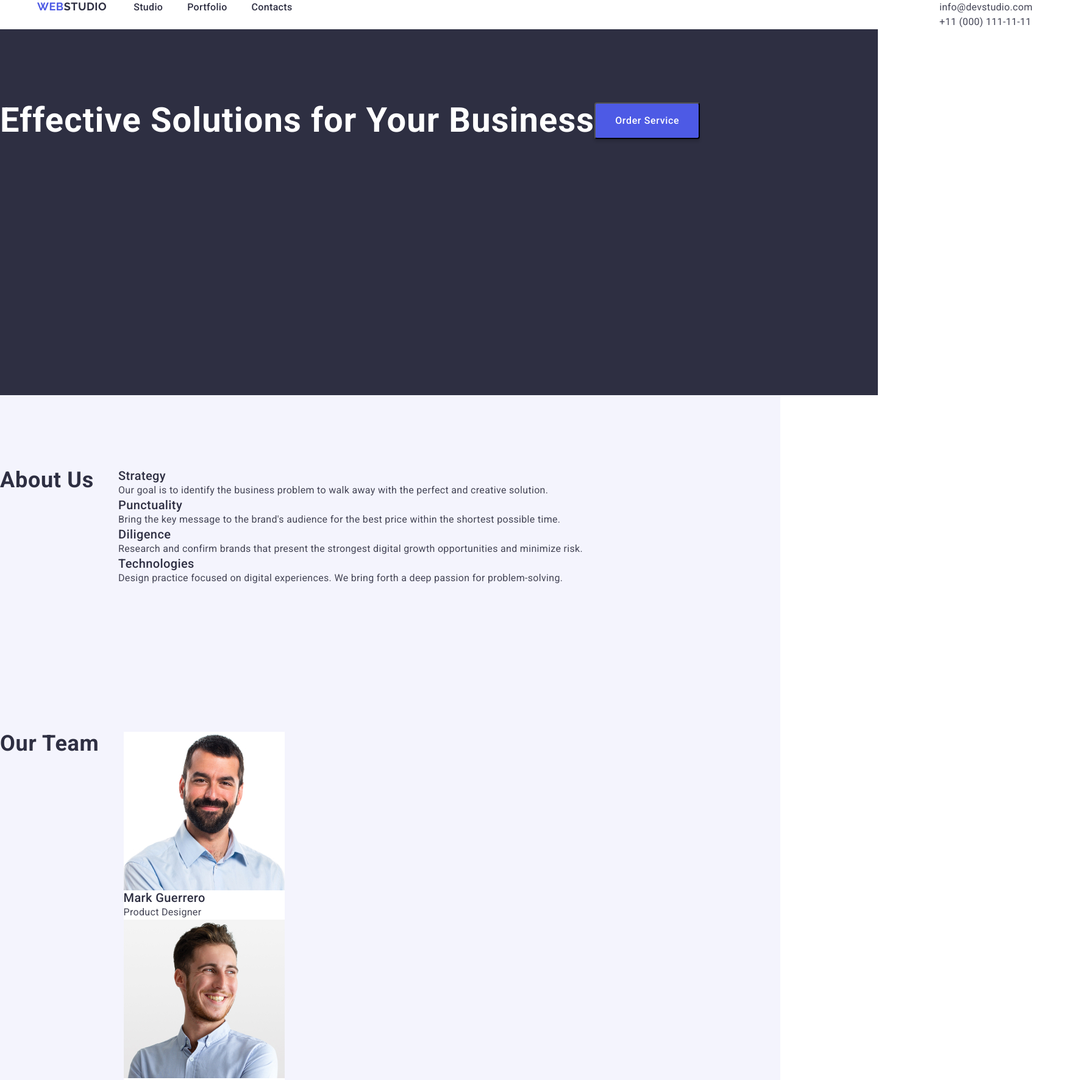
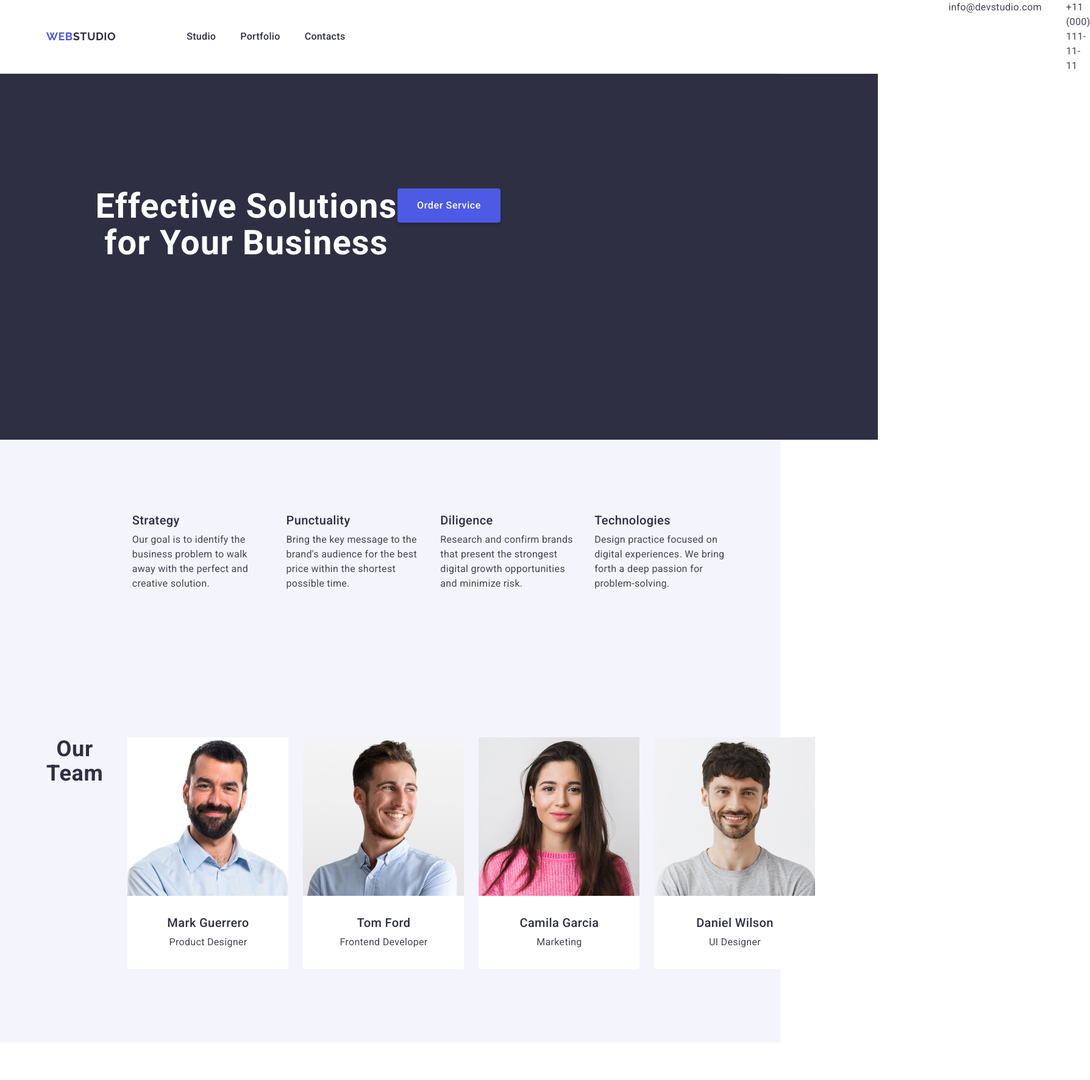
Before and after one commit to genvarius79/goit-markup-hw-03, a plain HTML site: page index.html in a window 1280 px wide. Shown: the top 1771 px of the page at 61% size, 1788 px wide, since content can reach past the window. Drawn offline with nearby package versions, Linux system fonts and the light colour scheme.

Commit message:
change-error2

```diff
--- a/css/styles.css
+++ b/css/styles.css
@@ -63,10 +63,9 @@ button {
 
 .container {
   width: 1158px;
-  padding-left: 0;
-  padding-right: 0;
-  margin-left: 0;
-  margin-right: 0;
+  padding-left: 15px;
+  padding-right: 15px;
+  margin: 0 auto;
   box-sizing: border-box;
   align-self: center;
   display: flex;
@@ -84,6 +83,7 @@ button {
   justify-content: center;
   align-items: center;
   flex-shrink: 0;
+  border-bottom: 1px solid #e7e9fc;
 }
 .top-line-header {
   flex-shrink: 0;
@@ -93,11 +93,14 @@ button {
 .navigation {
   width: 1440px;
   flex-shrink: 0;
+  display: flex;
+  align-items: center;
 }
 .logo {
   display: inline-flex;
   align-items: center;
   flex-shrink: 0;
+  margin-right: 76px;
 
   color: #4d5ae5;
   font-family: Raleway, sans-serif;
@@ -116,7 +119,7 @@ button {
   color: #2e2f42;
 }
 .nav-bar {
-  display: inline-flex;
+  display: flex;
   align-items: flex-start;
   gap: 40px;
   margin-top: 24;
@@ -131,6 +134,8 @@ button {
   line-height: 1.5;
   color: #2e2f42;
   letter-spacing: 0.02em;
+  padding-top: 24px;
+  padding-bottom: 24px;
 }
 .nav-links:hover,
 .nav-links:focus {
@@ -138,6 +143,10 @@ button {
 }
 .addr {
   font-style: normal;
+}
+.addr-list {
+  display: flex;
+  gap: 40px;
 }
 .contacts {
   color: #434455;
@@ -158,6 +167,8 @@ button {
   width: 1440px;
   height: 600px;
   flex-shrink: 0;
+  padding-top: 188px;
+  padding-bottom: 188px;
 }
 .hero-title {
   color: #ffffff;
@@ -166,12 +177,17 @@ button {
   line-height: 1.07;
   text-align: center;
   letter-spacing: 0.02em;
+  max-width: 496px;
 }
 .btn {
   display: inline-flex;
   padding: 16px 32px;
   align-items: flex-start;
   gap: 10px;
+  display: block;
+  min-width: 169px;
+  height: 56px;
+  border: none;
 
   border-radius: 4px;
   background: #4d5ae5;
@@ -196,6 +212,19 @@ button {
 .about-as {
   background-color: #f4f4fd;
 }
+.about-as-list {
+  display: flex;
+  gap: 24px;
+}
+.about-list-elements {
+  width: calc((100% - 72px) / 4);
+}
+.heder-two-hidden {
+  visibility: hidden;
+}
+.heder-three-about {
+  margin-bottom: 8px;
+}
 /* =======   End About Us   ================================== */
 
 /* +++++++++++++++   Our Team   ++++++++++++++++++++++++++++++ */
@@ -205,6 +234,26 @@ button {
 }
 .image-box {
   background: #ffffff;
+  width: calc((100% - 72px) / 4);
+  border-radius: 0px 0px 4px 4px;
+}
+.heder-two-team {
+  margin-bottom: 72px;
+}
+.our-team-list {
+  display: flex;
+  gap: 24px;
+}
+.name-team {
+  padding-top: 32px;
+  padding-bottom: 32px;
+}
+.heder-thee-team {
+  text-align: center;
+  margin-bottom: 8px;
+}
+.description-teams {
+  text-align: center;
 }
 /* ==========  End Our Team  =============================== */
 
@@ -214,6 +263,22 @@ button {
   border-left: 1px solid #e7e9fc;
   border-bottom: 1px solid #e7e9fc;
   background: #ffffff;
+  padding: 32px 16px;
+}
+.portfolio-list {
+  display: flex;
+  flex-wrap: wrap;
+  column-gap: 24px;
+  row-gap: 48px;
+}
+.our-portfolio-items {
+  width: calc((100% - 48px) / 3);
+}
+.heder-two-portf {
+  margin-bottom: 72px;
+}
+.heder-three-portf {
+  margin-bottom: 8px;
 }
 /* ============End Our Portfolio=========================== */
 
@@ -221,6 +286,8 @@ button {
 
 .page-footer {
   background: #2e2f42;
+  padding-top: 100px;
+  padding-bottom: 100px;
 }
 .footer-description {
   color: #f4f4fd;
@@ -232,4 +299,8 @@ button {
 .logo-footer-spn {
   color: #f4f4fd;
 }
+.logo-footer {
+  display: inline-block;
+  margin-bottom: 16px;
+}
 /* ============   End Footer   =============================== */
--- a/index.html
+++ b/index.html
@@ -29,7 +29,7 @@
         </ul>
       </nav>
       <address class="addr">
-        <ul class="list">
+        <ul class="addr-list list">
           <li>
             <a href="mailto:info@devstudio.com" class="contacts link">info@devstudio.com</a>
           </li>
@@ -58,31 +58,31 @@
 
     <section class="about-as section">
       <div class="container">
-        <h2 class="head-two">About Us</h2>
-        <ul class="list">
-          <li>
-            <h3 class="head-three">Strategy</h3>
+        <h2 class="head-two heder-two-hidden">About Us</h2>
+        <ul class="about-as-list list">
+          <li class="about-list-elements">
+            <h3 class="head-three heder-three-about">Strategy</h3>
             <p class="descripsion">
               Our goal is to identify the business problem to walk away with
               the perfect and creative solution.
             </p>
           </li>
-          <li class="list">
-            <h3 class="head-three">Punctuality</h3>
+          <li class="about-list-elements">
+            <h3 class="head-three heder-three-about">Punctuality</h3>
             <p class="descripsion">
               Bring the key message to the brand's audience for the best price
               within the shortest possible time.
             </p>
           </li>
-          <li class="list">
-            <h3 class="head-three">Diligence</h3>
+          <li class="about-list-elements">
+            <h3 class="head-three heder-three-about">Diligence</h3>
             <p class="descripsion">
               Research and confirm brands that present the strongest digital
               growth opportunities and minimize risk.
             </p>
           </li>
-          <li class="list">
-            <h3 class="head-three">Technologies</h3>
+          <li class="about-list-elements">
+            <h3 class="head-three heder-three-about">Technologies</h3>
             <p class="descripsion">
               Design practice focused on digital experiences. We bring forth a
               deep passion for problem-solving.
@@ -97,27 +97,35 @@
 
     <section class="our-team section">
       <div class="container">
-        <h2 class="head-two">Our Team</h2>
-        <ul class="list">
+        <h2 class="head-two heder-two-team">Our Team</h2>
+        <ul class="our-team-list list">
           <li class="image-box">
             <img src="./images/coworker_1.jpg" alt="Mark Guerrero" width="264" height="260" />
-            <h3 class="head-three">Mark Guerrero</h3>
-            <p class="descripsion">Product Designer</p>
+            <div class="name-team">
+              <h3 class="head-three heder-thee-team">Mark Guerrero</h3>
+              <p class="descripsion description-teams">Product Designer</p>
+            </div>
           </li>
           <li class="image-box">
             <img src="./images/coworker_2.jpg" alt="Tom Ford" width="264" height="260" />
-            <h3 class="head-three">Tom Ford</h3>
-            <p class="descripsion">Frontend Developer</p>
+            <div class="name-team">
+              <h3 class="head-three heder-thee-team">Tom Ford</h3>
+              <p class="descripsion description-teams">Frontend Developer</p>
+            </div>
           </li>
           <li class="image-box">
             <img src="./images/coworker_3.jpg" alt="Camila Garcia" width="264" height="260" />
-            <h3 class="head-three">Camila Garcia</h3>
-            <p class="descripsion">Marketing</p>
+            <div class="name-team">
+              <h3 class="head-three heder-thee-team">Camila Garcia</h3>
+              <p class="descripsion description-teams">Marketing</p>
+            </div>
           </li>
           <li class="image-box">
             <img src="./images/coworker_4.jpg" alt="Daniel Wilson" width="264" height="260" />
-            <h3 class="head-three">Daniel Wilson</h3>
-            <p class="descripsion">UI Designer</p>
+            <div class="name-team">
+              <h3 class="head-three heder-thee-team">Daniel Wilson</h3>
+              <p class="descripsion description-teams">UI Designer</p>
+            </div>
           </li>
         </ul>
       </div>
@@ -128,47 +136,47 @@
 
     <section class="our-portfolio section">
       <div class="container">
-        <h2 class="head-two">Our Portfolio</h2>
-        <ul class="list">
+        <h2 class="head-two heder-two-portf">Our Portfolio</h2>
+        <ul class="portfolio-list list">
           <li class="our-portfolio-items">
             <img src="./images/banking-app.jpg" alt="Banking App" width="360" height="300" />
             <div class="card-content">
-              <h3 class="head-three">Banking App</h3>
+              <h3 class="head-three heder-three-portf">Banking App</h3>
               <p class="descripsion">App</p>
             </div>
           </li>
           <li class="our-portfolio-items">
             <img src="./images/cashless-payment.jpg" alt="Cashless Payment" width="360" height="300" />
             <div class="card-content">
-              <h3 class="head-three">Cashless Payment</h3>
+              <h3 class="head-three heder-three-portf">Cashless Payment</h3>
               <p class="descripsion">Marketing</p>
             </div>
           </li>
           <li class="our-portfolio-items">
             <img src="./images/meditation-app.jpg" alt="Meditation App" width="360" height="300" />
             <div class="card-content">
-              <h3 class="head-three">Meditation App</h3>
+              <h3 class="head-three heder-three-portf">Meditation App</h3>
               <p class="descripsion">App</p>
             </div>
           </li>
           <li class="our-portfolio-items">
             <img src="./images/taxi-service.jpg" alt="Taxi Service" width="360" height="300" />
             <div class="card-content">
-              <h3 class="head-three">Taxi Service</h3>
+              <h3 class="head-three heder-three-portf">Taxi Service</h3>
               <p class="descripsion">Marketing</p>
             </div>
           </li>
           <li class="our-portfolio-items">
             <img src="./images/screen-illustrations.jpg" alt="Screen Illustrations" width="360" height="300" />
             <div class="card-content">
-              <h3 class="head-three">Screen Illustrations</h3>
+              <h3 class="head-three heder-three-portf">Screen Illustrations</h3>
               <p class="descripsion">Design</p>
             </div>
           </li>
           <li class="our-portfolio-items">
             <img src="./images/online-courses.jpg" alt="Online Courses" width="360" height="300" />
             <div class="card-content">
-              <h3 class="head-three">Online Courses</h3>
+              <h3 class="head-three heder-three-portf">Online Courses</h3>
               <p class="descripsion">Marketing</p>
             </div>
           </li>
@@ -182,7 +190,7 @@
 
   <footer class="page-footer">
     <div class="container">
-      <a href="./index.html" class="logo link">Web<span class="logo-footer-spn">Studio</span></a>
+      <a href="./index.html" class="logo link logo-footer">Web<span class="logo-footer-spn">Studio</span></a>
       <p class="footer-description">
         Increase the flow of customers and sales for your business with
         digital marketing & growth solutions.
```
